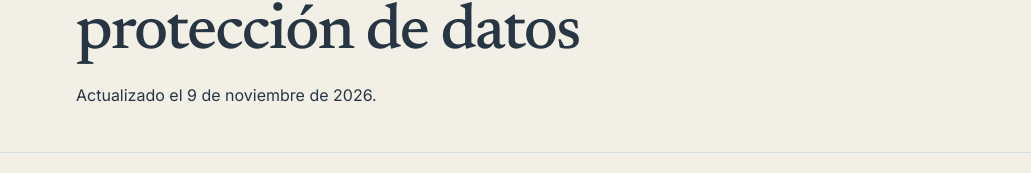
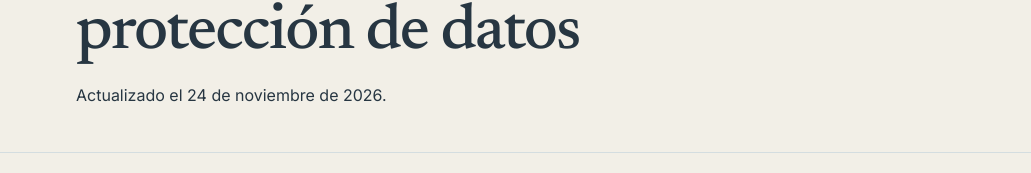
Before and after one commit to carolinasanchezgirona/Portfolio-Carolina, a Next.js app: page /privacidad in a window 1280 px wide. Shown: the part 228-401 px from the top of the page, without its empty margins (124-1155 px from the left). Built offline with nearby package versions, Linux system fonts and the light colour scheme.

Commit message:
Versionar documentos legales revisados el 24 de noviembre

```diff
--- a/app/privacidad/page.tsx
+++ b/app/privacidad/page.tsx
@@ -9,7 +9,7 @@ export const metadata: Metadata = {
 };
 
 export default function PrivacyPage() {
-  return <LegalDocument title="Política de privacidad y protección de datos" updatedAt="9 de noviembre de 2026">
+  return <LegalDocument title="Política de privacidad y protección de datos" updatedAt="24 de noviembre de 2026">
     <nav aria-label="Contenido de la política"><a href="#responsable">Responsable</a> · <a href="#tratamientos">Tratamientos</a> · <a href="#conservacion">Conservación</a> · <a href="#destinatarios">Destinatarios</a> · <a href="#derechos">Tus derechos</a> · <a href="/cookies/">Cookies</a> · <a href="/mi-espacio/">Acuse de información en Mi espacio</a></nav>
     <section id="responsable">
       <h2>1. Responsable del tratamiento</h2>
```
